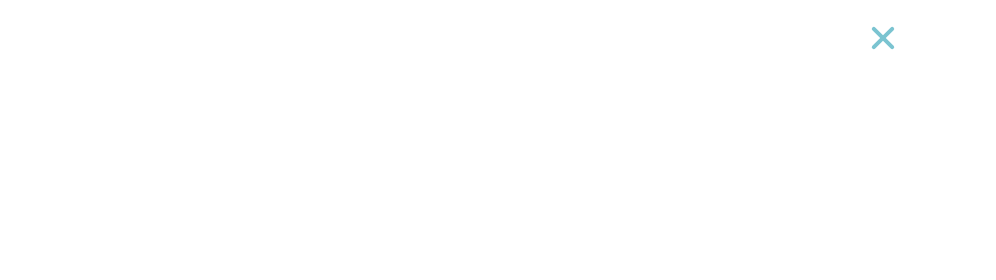
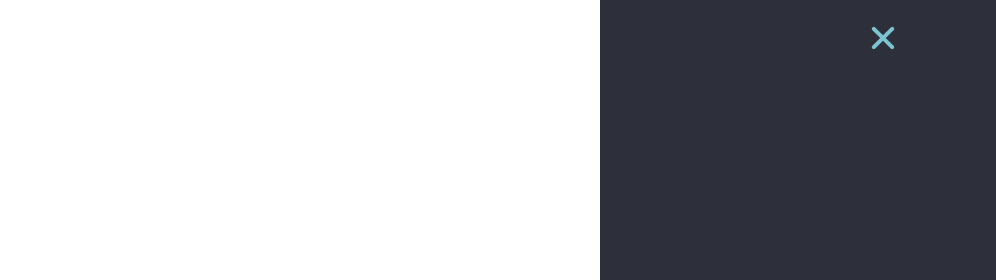
Before and after one commit to DenisKhatsuk/deniskhatsuk-RS2020Q1, a website built with webpack: page english-for-kids/index.html in a window 1280 px wide. Both pictures are taken after a click on the button "Toggle navigation". Shown: the top 280 px of the page, 284-1280 px from the left. Built offline with nearby package versions, Linux system fonts and the light colour scheme.

Commit message:
feat: add aside menu

```diff
--- a/english-for-kids/index.html
+++ b/english-for-kids/index.html
@@ -13,11 +13,16 @@
       <div class="header__logo">
         <img class="logo" src="./src/img/logo.png" alt="English for Kids logo">
       </div>
-      <div class="header__menu">
+      <div class="header__menu-icon">
         <button class="navbar-toggler" type="button" data-toggle="collapse" data-target="side-menu"
           aria-controls="side-menu" aria-expanded="false" aria-label="Toggle navigation">
           <div class="animated-icon"><span></span><span></span><span></span><span></span></div>
         </button>
+      </div>
+      <div class="header__aside">
+        <aside class="aside-panel">
+
+        </aside>
       </div>
     </div>
   </header>
--- a/english-for-kids/src/js/entry.js
+++ b/english-for-kids/src/js/entry.js
@@ -3,8 +3,11 @@ import '../vendor/mdb/css/bootstrap.min.css'
 import '../vendor/mdb/css/mdb.min.css'
 
 import Hamburger from './modules/Hamburger';
+import Aside from './modules/Aside';
 
 window.addEventListener('DOMContentLoaded', () => {
   const hamburger = new Hamburger('navbar-toggler');
+  const aside = new Aside('navbar-toggler', 'aside-panel');
   hamburger.init();
+  aside.init();
 });
--- /dev/null
+++ b/english-for-kids/src/js/modules/Aside.js
@@ -0,0 +1,12 @@
+export default class Aside {
+  constructor(menuButton, asideClass) {
+    this.trigger = document.querySelector(`.${menuButton}`);
+    this.aside = document.querySelector(`.${asideClass}`);
+  }
+
+  init() {
+    this.trigger.addEventListener('click', ()=>{
+      this.aside.classList.toggle('aside-panel_open');
+    })
+  }
+}
--- a/english-for-kids/src/sass/components/_header.scss
+++ b/english-for-kids/src/sass/components/_header.scss
@@ -7,6 +7,13 @@
   padding: 10px 0;
 }
 
-.header__menu {
+.header__menu-icon {
+  z-index: 2;
   padding-top: 21px;
 }
+
+.header__aside {
+  position: fixed;
+  top: 0;
+  right: 0;
+}
--- a/english-for-kids/src/sass/components/_navigation.scss
+++ b/english-for-kids/src/sass/components/_navigation.scss
@@ -0,0 +1,13 @@
+.aside-panel {
+  position: relative;
+  right: -100%;
+  height: 101vh;
+  width: 400px;
+  background: #2D303A;
+  transition: right 0.4s;
+}
+
+.aside-panel_open {
+  right: -1%;
+  display: block;
+}
--- a/english-for-kids/src/sass/style.scss
+++ b/english-for-kids/src/sass/style.scss
@@ -5,3 +5,4 @@
 
 @import "./components/header";
 @import "./components/hamburger";
+@import "./components/navigation";
```
